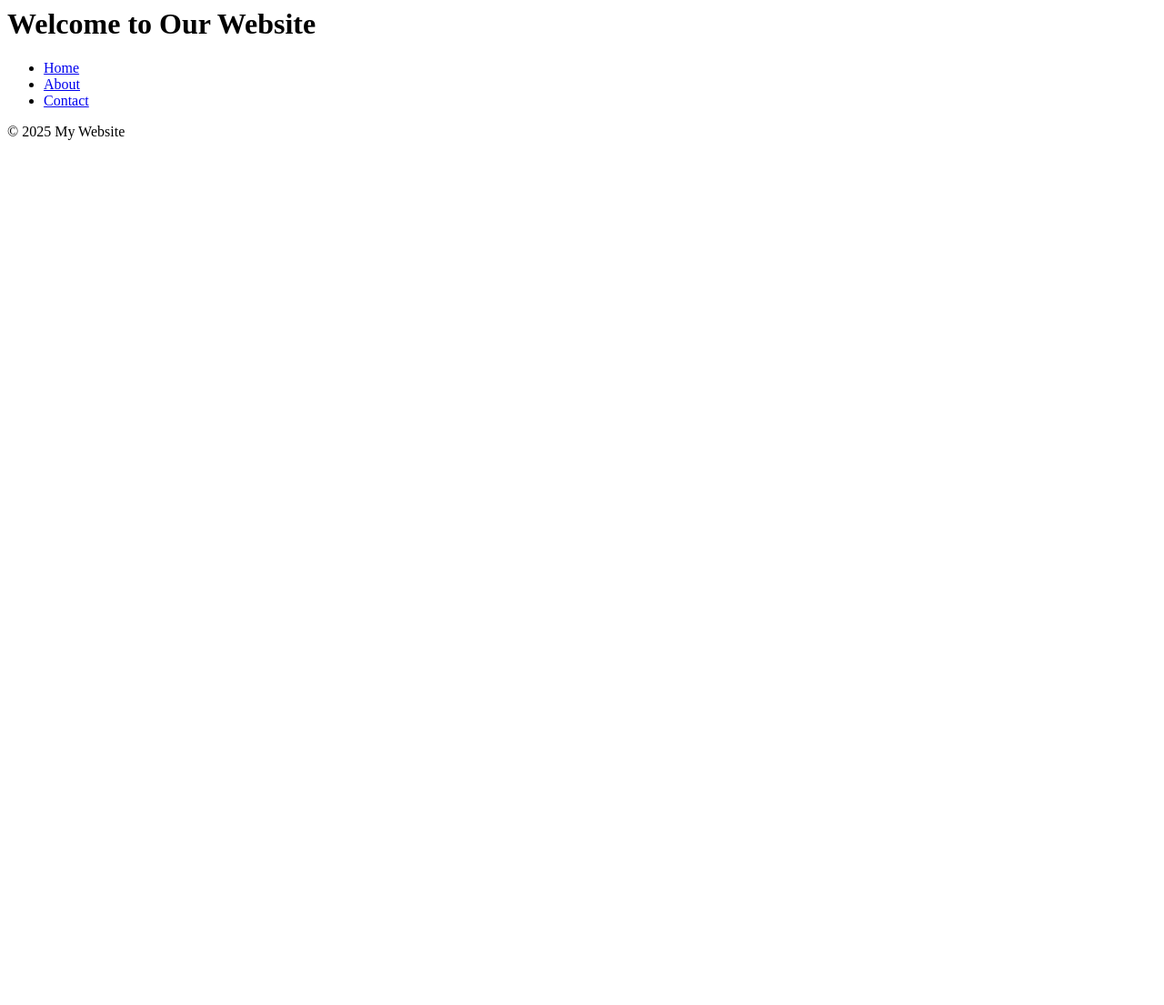
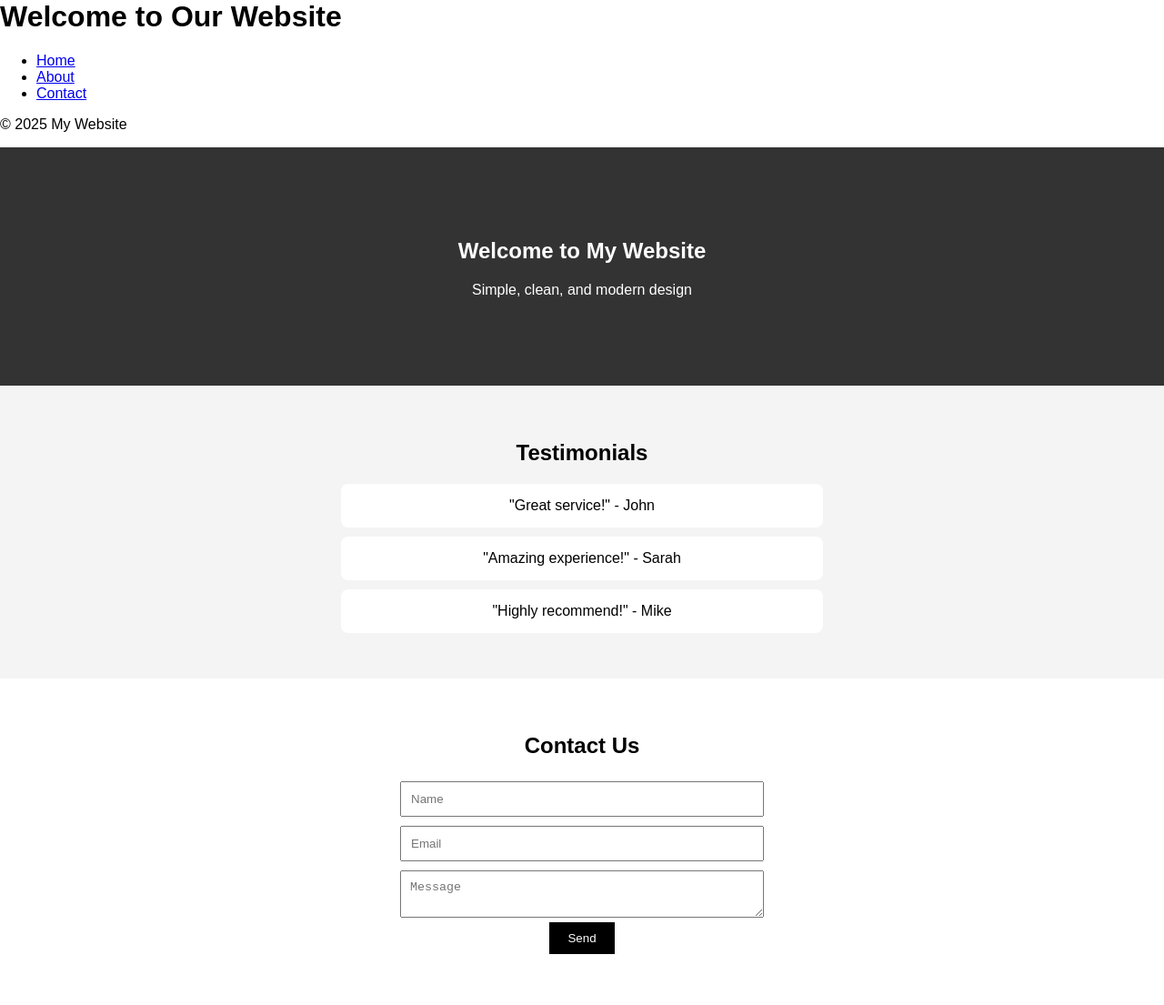
Before and after one commit to Wf-U2020/My-first-repo, a plain HTML site: page Index.html in a window 1280 px wide. Shown: the whole page at 91% size. Before the commit the page ends 800 px from the top, so only its background shows below. Drawn offline with Linux system fonts and the light colour scheme.

Commit message:
added hero section.contact form and testimonials

```diff
--- a/Index.html
+++ b/Index.html
@@ -16,3 +16,92 @@
 <footer>
   <p>&copy; 2025 My Website</p>
 </footer>
+<html lang="en">
+<head>
+<meta charset="UTF-8">
+<meta name="viewport" content="width=device-width, initial-scale=1.0">
+<title>Simple Website</title>
+
+<style>
+body {
+    font-family: Arial, sans-serif;
+    margin: 0;
+}
+
+/* HERO */
+.hero {
+    background: #333;
+    color: white;
+    text-align: center;
+    padding: 80px 20px;
+}
+
+/* TESTIMONIALS */
+.testimonials {
+    padding: 40px 20px;
+    text-align: center;
+    background: #f4f4f4;
+}
+
+.testimonial {
+    margin: 10px auto;
+    max-width: 500px;
+    background: white;
+    padding: 15px;
+    border-radius: 8px;
+}
+
+/* CONTACT */
+.contact {
+    padding: 40px 20px;
+    text-align: center;
+}
+
+input, textarea {
+    width: 90%;
+    max-width: 400px;
+    padding: 10px;
+    margin: 5px 0;
+}
+
+button {
+    padding: 10px 20px;
+    background: black;
+    color: white;
+    border: none;
+    cursor: pointer;
+}
+</style>
+
+</head>
+<body>
+
+<!-- HERO SECTION -->
+<section class="hero">
+    <h1>Welcome to My Website</h1>
+    <p>Simple, clean, and modern design</p>
+</section>
+
+<!-- TESTIMONIALS -->
+<section class="testimonials">
+    <h2>Testimonials</h2>
+
+    <div class="testimonial">"Great service!" - John</div>
+    <div class="testimonial">"Amazing experience!" - Sarah</div>
+    <div class="testimonial">"Highly recommend!" - Mike</div>
+</section>
+
+<!-- CONTACT FORM -->
+<section class="contact">
+    <h2>Contact Us</h2>
+
+    <form>
+        <input type="text" placeholder="Name"><br>
+        <input type="email" placeholder="Email"><br>
+        <textarea placeholder="Message"></textarea><br>
+        <button type="submit">Send</button>
+    </form>
+</section>
+
+</body>
+</html>
```
